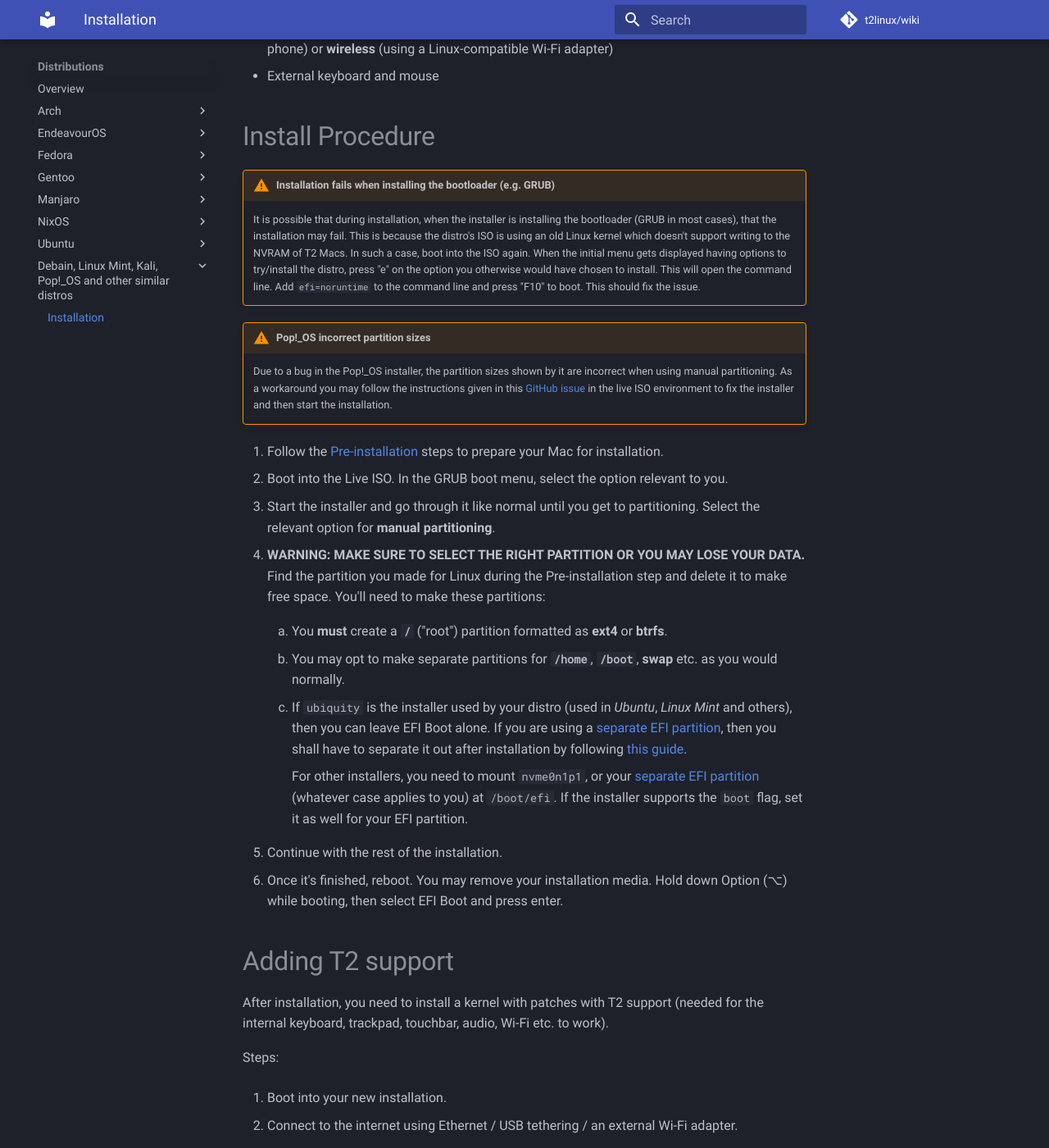
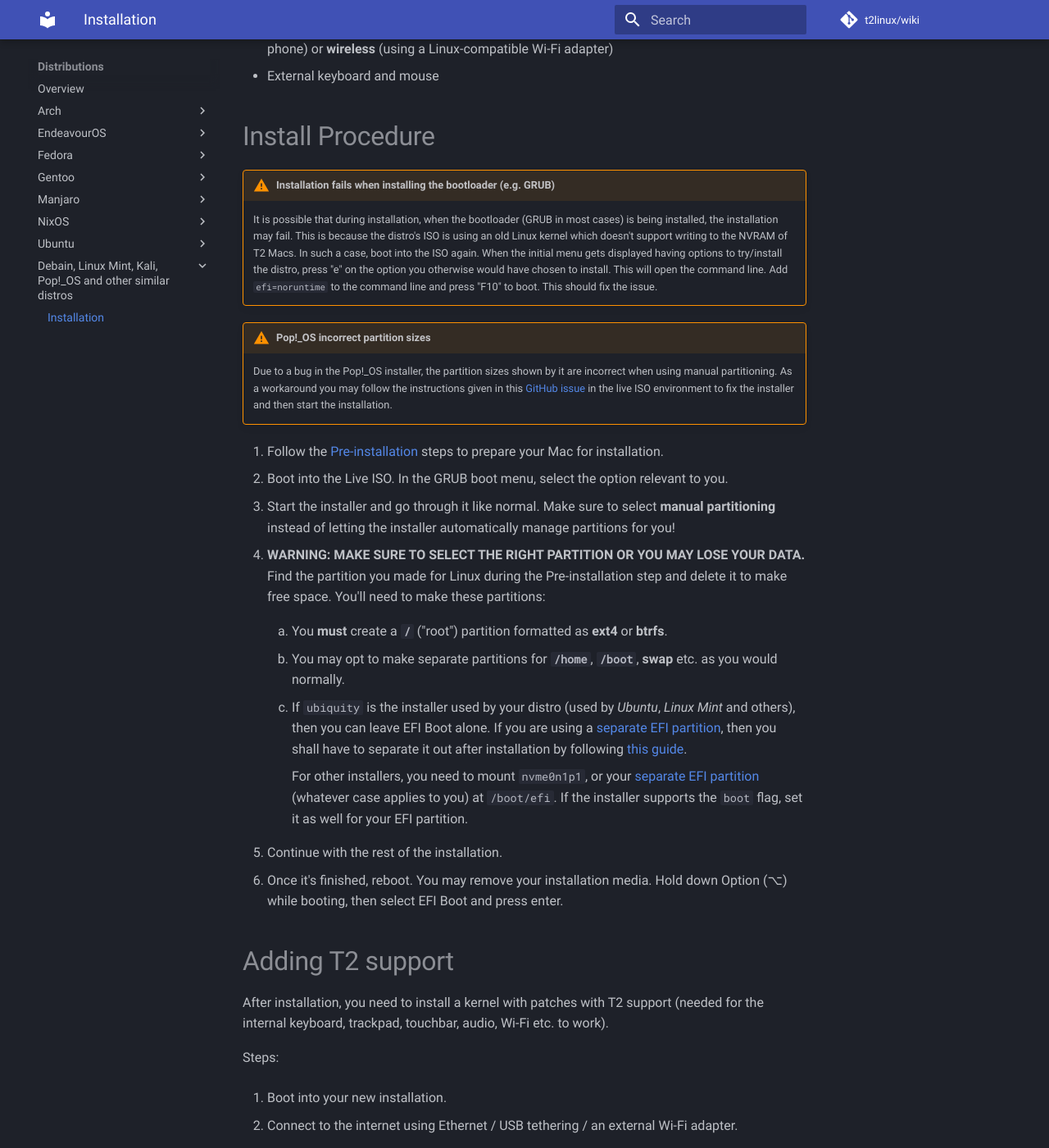
Before and after one commit to t2linux/wiki, an MkDocs documentation site: the page built from docs/distributions/debian/installation.md, in a window 1280 px wide and 1400 px high, scrolled down 736 px. Shown: the whole window at 82% size. Built offline with MkDocs 1.6.1 and Material for MkDocs 9.7.7, drawn with Linux system fonts in a browser that asks for light colours; comment, search, counter and statistics services are not loaded; some of the changed text lies outside the part shown.

Commit message:
Fix style according to AdityaGarg8

````diff
--- a/docs/distributions/debian/installation.md
+++ b/docs/distributions/debian/installation.md
@@ -21,21 +21,21 @@ Some popular distros include:
 # Install Procedure
 
 !!! Warning "Installation fails when installing the bootloader (e.g. GRUB)"
-    It is possible that during installation, when the installer is installing the bootloader (GRUB in most cases), that the installation may fail. This is because the distro's ISO is using an old Linux kernel which doesn't support writing to the NVRAM of T2 Macs. In such a case, boot into the ISO again. When the initial menu gets displayed having options to try/install the distro, press "e" on the option you otherwise would have chosen to install. This will open the command line. Add `efi=noruntime` to the command line and press "F10" to boot. This should fix the issue.
+    It is possible that during installation, when the bootloader (GRUB in most cases) is being installed, the installation may fail. This is because the distro's ISO is using an old Linux kernel which doesn't support writing to the NVRAM of T2 Macs. In such a case, boot into the ISO again. When the initial menu gets displayed having options to try/install the distro, press "e" on the option you otherwise would have chosen to install. This will open the command line. Add `efi=noruntime` to the command line and press "F10" to boot. This should fix the issue.
 
 !!! Warning "Pop!_OS incorrect partition sizes"
     Due to a bug in the Pop!_OS installer, the partition sizes shown by it are incorrect when using manual partitioning. As a workaround you may follow the instructions given in this [GitHub issue](https://github.com/elementary/installer/issues/620#issuecomment-1356978490) in the live ISO environment to fix the installer and then start the installation.
 
 1. Follow the [Pre-installation](https://wiki.t2linux.org/guides/preinstall) steps to prepare your Mac for installation.
 2. Boot into the Live ISO. In the GRUB boot menu, select the option relevant to you.
-3. Start the installer and go through it like normal until you get to partitioning. Select the relevant option for **manual partitioning**.
+3. Start the installer and go through it like normal. Make sure to select **manual partitioning** instead of letting the installer automatically manage partitions for you!
 4. **WARNING: MAKE SURE TO SELECT THE RIGHT PARTITION OR YOU MAY LOSE YOUR DATA.** Find the partition you made for Linux during the Pre-installation step and delete it to make free space. You'll need to make these partitions:
 
     1. You **must** create a **`/`** ("root") partition formatted as **ext4** or **btrfs**.
 
     2. You may opt to make separate partitions for **`/home`**, **`/boot`**, **swap** etc. as you would normally.
 
-    3. If `ubiquity` is the installer used by your distro (used in *Ubuntu*, *Linux Mint* and others), then you can leave EFI Boot alone. If you are using a [separate EFI partition](https://wiki.t2linux.org/guides/windows/#using-seperate-efi-partitions), then you shall have to separate it out after installation by following [this guide](https://wiki.t2linux.org/guides/windows/#seperate-the-efi-partition-after-linux-is-installed).
+    3. If `ubiquity` is the installer used by your distro (used by *Ubuntu*, *Linux Mint* and others), then you can leave EFI Boot alone. If you are using a [separate EFI partition](https://wiki.t2linux.org/guides/windows/#using-seperate-efi-partitions), then you shall have to separate it out after installation by following [this guide](https://wiki.t2linux.org/guides/windows/#seperate-the-efi-partition-after-linux-is-installed).
 
         For other installers, you need to mount `nvme0n1p1`, or your [separate EFI partition](https://wiki.t2linux.org/guides/windows/#using-seperate-efi-partitions) (whatever case applies to you) at `/boot/efi`. If the installer supports the `boot` flag, set it as well for your EFI partition.
 
@@ -52,13 +52,11 @@ Steps:
 
 2. Connect to the internet using Ethernet / USB tethering / an external Wi-Fi adapter.
 
-3. Add the **t2-ubuntu-repo** apt repo by running
+3. Add the **t2-ubuntu-repo** apt repo by running:
 
     ```bash
     curl -s --compressed "https://adityagarg8.github.io/t2-ubuntu-repo/KEY.gpg" | gpg --dearmor | sudo tee /etc/apt/trusted.gpg.d/t2-ubuntu-repo.gpg >/dev/null
-
     sudo curl -s --compressed -o /etc/apt/sources.list.d/t2.list "https://adityagarg8.github.io/t2-ubuntu-repo/t2.list"
-
     sudo apt update
     ```
 
````
